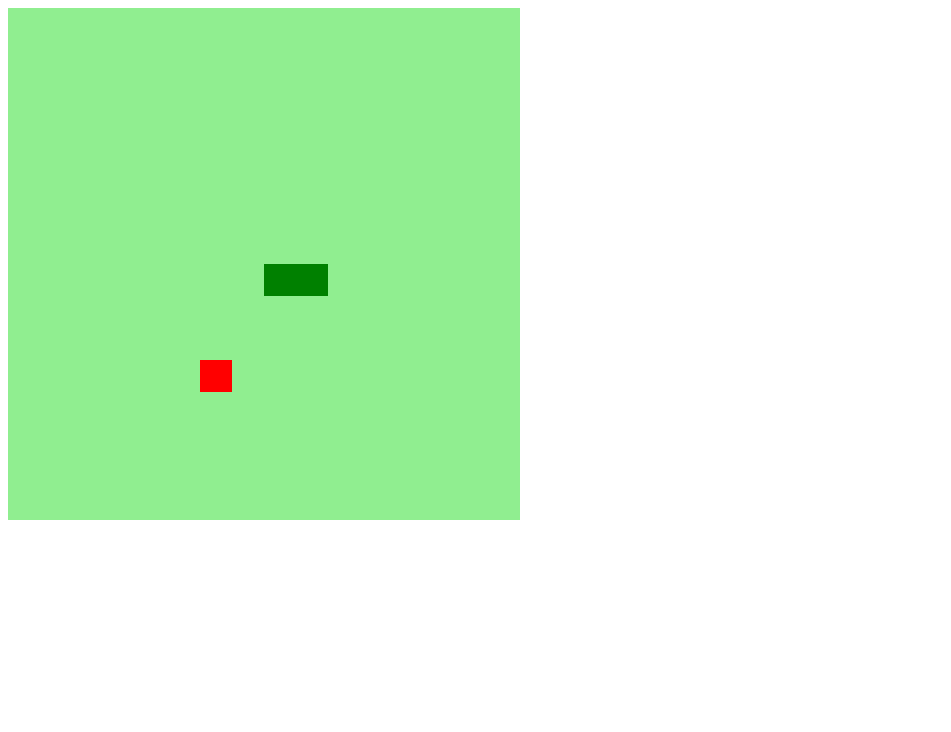
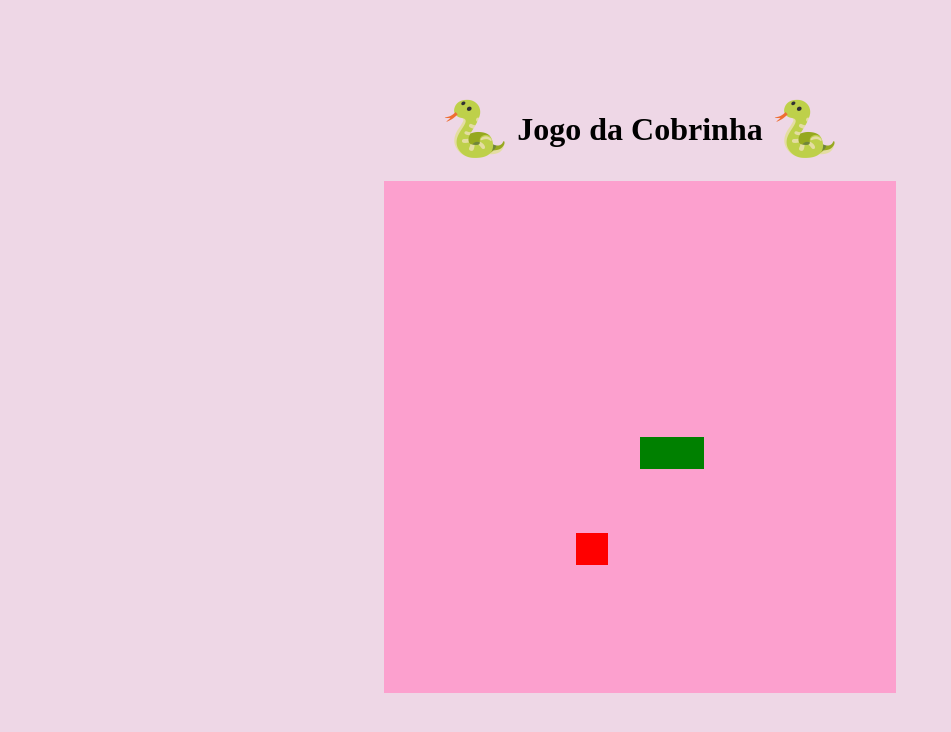
Before and after one commit to carolvmoran/JogoDaCobrinha, a plain HTML site: page index.html in a window 1280 px wide. Shown: the whole page, without its empty margins (0-951 px from the left). Drawn offline with Linux system fonts and the light colour scheme.

Commit message:
Alterações de CSS

```diff
--- a/index.html
+++ b/index.html
@@ -9,6 +9,11 @@
     <title>Jogo da Cobrinha</title>
 </head>
 <body>
+    <div class="titulo">
+        <img class="cobrinha" src="./img/1f40d.png" alt="Emoji de Cobrinha">
+        <h1>Jogo da Cobrinha</h1>
+        <img class="cobrinha" src="./img/1f40d.png" alt="Emoji de Cobrinha">
+    </div>
     <canvas id="snake" width="512" height="512"></canvas>
 </body>
 </html>
--- a/script.js
+++ b/script.js
@@ -13,7 +13,7 @@ let food = {
 }
 
 function criarBG() {
-    context.fillStyle = "lightgreen"
+    context.fillStyle = "rgb(252, 160, 206)"
     context.fillRect(0, 0, 16 * box, 26 * box)
 }
 
--- a/style.css
+++ b/style.css
@@ -0,0 +1,27 @@
+* {
+    margin: 0;
+    padding: 0;
+    box-sizing: border-box;
+}
+
+body {
+    display: flex;
+    align-items: center;
+    justify-content: center;
+    flex-direction: column;
+    height: 95vh;
+    width: 95;
+    background-color: rgb(238, 215, 230);
+}
+
+body div.titulo {
+    display: flex;
+    align-items: center;
+    justify-content: center;
+    margin: 20px 0 10px 0;
+}
+body div.titulo .cobrinha {
+    width: 4rem;
+    height: 4rem;
+    margin: 10px;
+}
```
Also changed, not shown: img/1f40d.png (added), img/mouse.png (added), img/ratinho.png (added).
